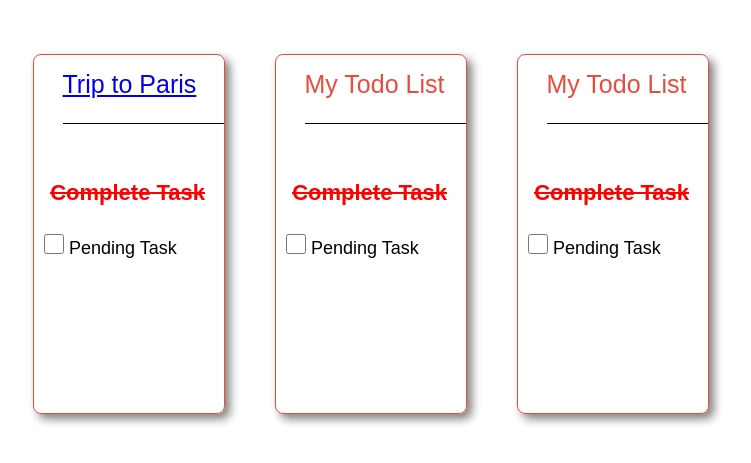
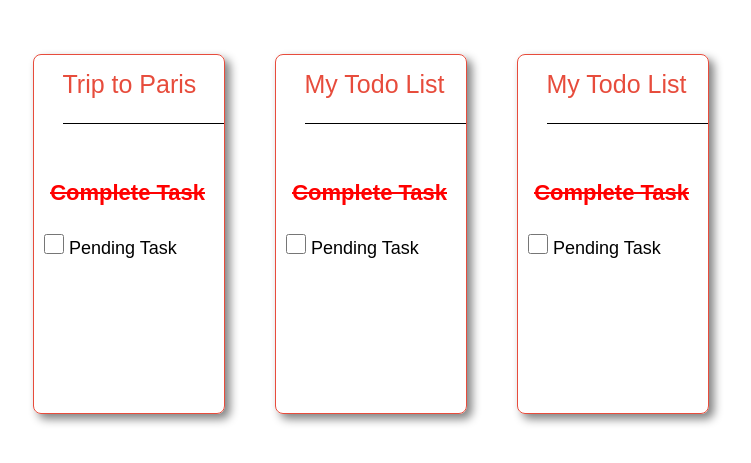
Before and after one commit to anubhavs921/todomobile, a plain HTML site: page index.html in a window 1280 px wide. Shown: the part 121-584 px from the top of the page, without its empty margins (244-995 px from the left). Drawn offline with Linux system fonts and the light colour scheme.

Commit message:
Update index.css

```diff
--- a/index.css
+++ b/index.css
@@ -93,6 +93,10 @@
     height: 15%;
     color:#e74c3c;
     border-bottom: 1px solid black;
+}
+.div1 a{
+    text-decoration:none;
+    color:#e74c3c;
 }
 .div2{
     width: 90%;
```
